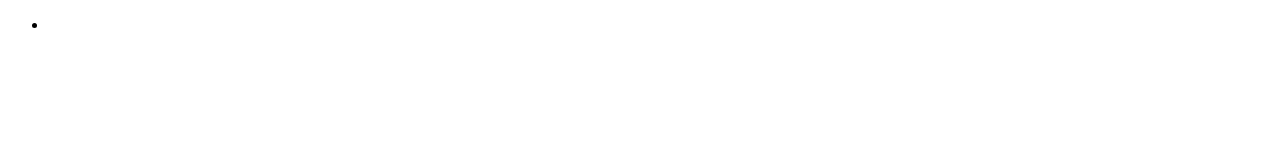
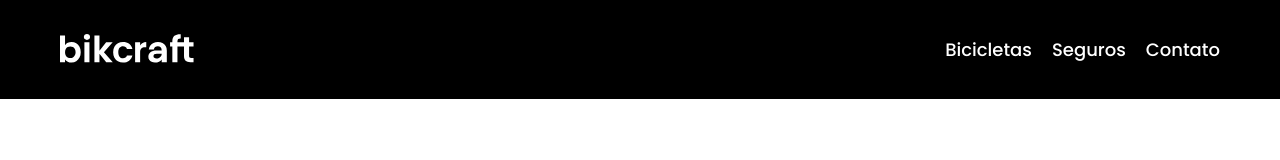
Before and after one commit to josuemartinho/bikcraft-project, a plain HTML site: page index.html in a window 1280 px wide. Drawn offline with Linux system fonts and the light colour scheme.

Commit message:
header-menu

```diff
--- a/css/style.css
+++ b/css/style.css
@@ -0,0 +1,75 @@
+body {
+  margin: 0px;
+  font-family: Arial, Helvetica, sans-serif;
+}
+ul,
+li {
+  margin: 0px;
+  padding: 0px;
+  list-style: none;
+}
+a {
+  text-decoration: none;
+}
+
+.header-bg {
+  background-color: #000000;
+}
+
+.header {
+  display: flex;
+  flex-wrap: wrap;
+  justify-content: space-between;
+  align-items: center;
+  padding: 20px;
+  gap: 20px;
+  box-sizing: border-box;
+  max-width: 1200px;
+  margin-left: auto;
+  margin-right: auto;
+}
+
+.header-menu {
+  display: flex;
+  flex-wrap: wrap;
+  gap: 20px;
+}
+.header-menu a {
+  font-family: Poppins;
+  font-size: 18px;
+  display: inline-block;
+  padding: 16px 0px;
+  color: #ffffff;
+  position: relative;
+}
+.header-menu a:after {
+  content: "";
+  display: block;
+  background: #ffffff;
+  height: 2px;
+  width: 0px;
+  margin-top: 4px;
+  transition: 0.3s;
+  position: absolute;
+}
+.header-menu a:hover::after {
+  width: 100%;
+}
+
+@media (max-width: 900px) {
+  .header-menu a {
+    background-color: #111111;
+    border-radius: 4px;
+  }
+  .header-menu a:after {
+    display: none;
+  }
+  .header-menu a:hover {
+    background-color: #2e2e2e;
+  }
+}
+@media (max-width: 600px) {
+  .header-menu a {
+    font-size: 14px;
+  }
+}
--- a/index.html
+++ b/index.html
@@ -4,22 +4,23 @@
   <meta charset="UTF-8">
   <meta http-equiv="X-UA-Compatible" content="IE=edge">
   <meta name="viewport" content="width=device-width, initial-scale=1.0">
-  <link rel="stylesheet" href="css/style.css">
   <title>Bikcraft</title>
   <meta name="description" content="Bicicletas elétricas de alta precisão e qualidade,  feitas sob medida para o cliente. Explore o mundo na sua velocidade com a Bikcraft.">
+  <link href="https://fonts.googleapis.com/css2?family=Merriweather:ital,wght@1,900&amp;family=Poppins:wght@500;600&amp;family=Roboto:wght@400;500&amp;display=swap" rel="stylesheet">
+   <link rel="stylesheet" href="css/style.css">
 </head>
 <body>
-  <header>
-    <ul>
-      <li><a href=""></a></li>
-
-
-
-
-
-
-
-    </ul>
+  <header class="header-bg">
+    <div class="header">
+      <a href="./index.html"><img src="/img/bikcraft.svg" alt="bikcraft"></a>
+      <nav aria-label="primaria">
+          <ul class="header-menu">
+            <li><a href="">Bicicletas</a></li>
+            <li><a href="">Seguros</a></li>
+            <li><a href="">Contato</a></li>
+        </ul>
+      </nav>
+    </div>
   </header>
 
 </body>
```
